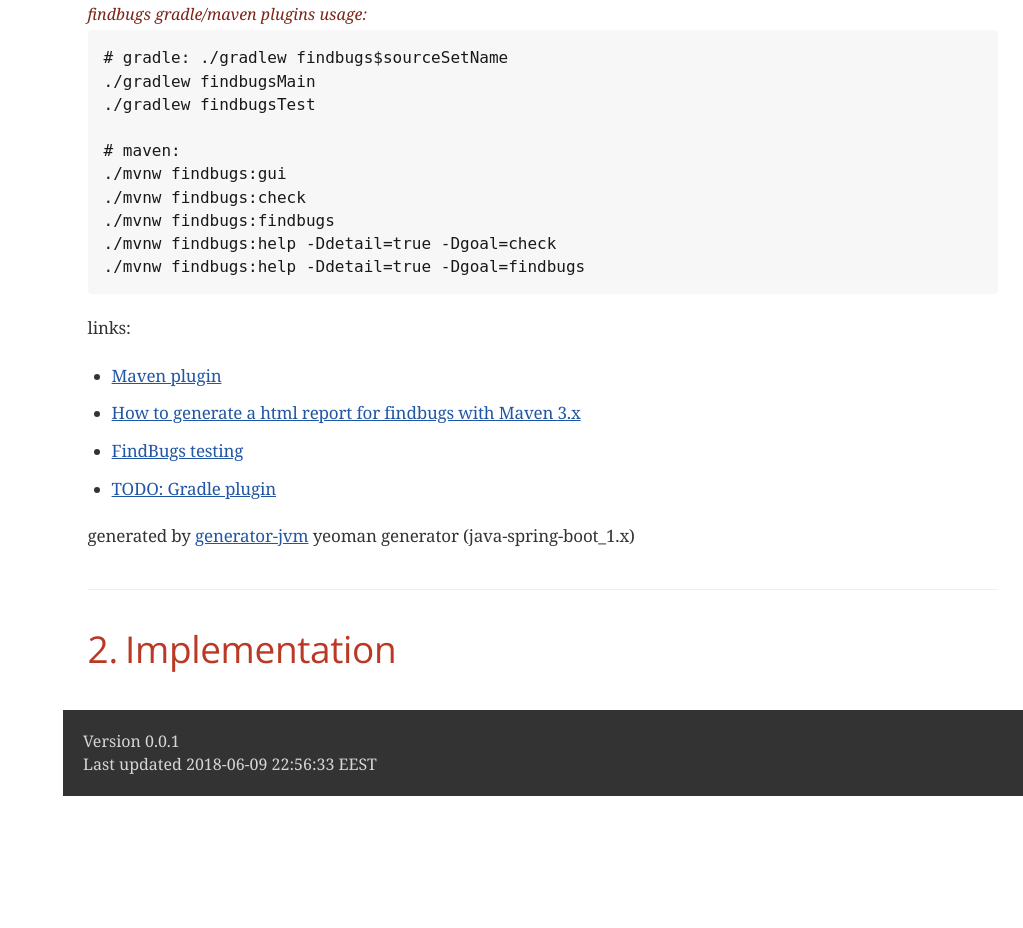
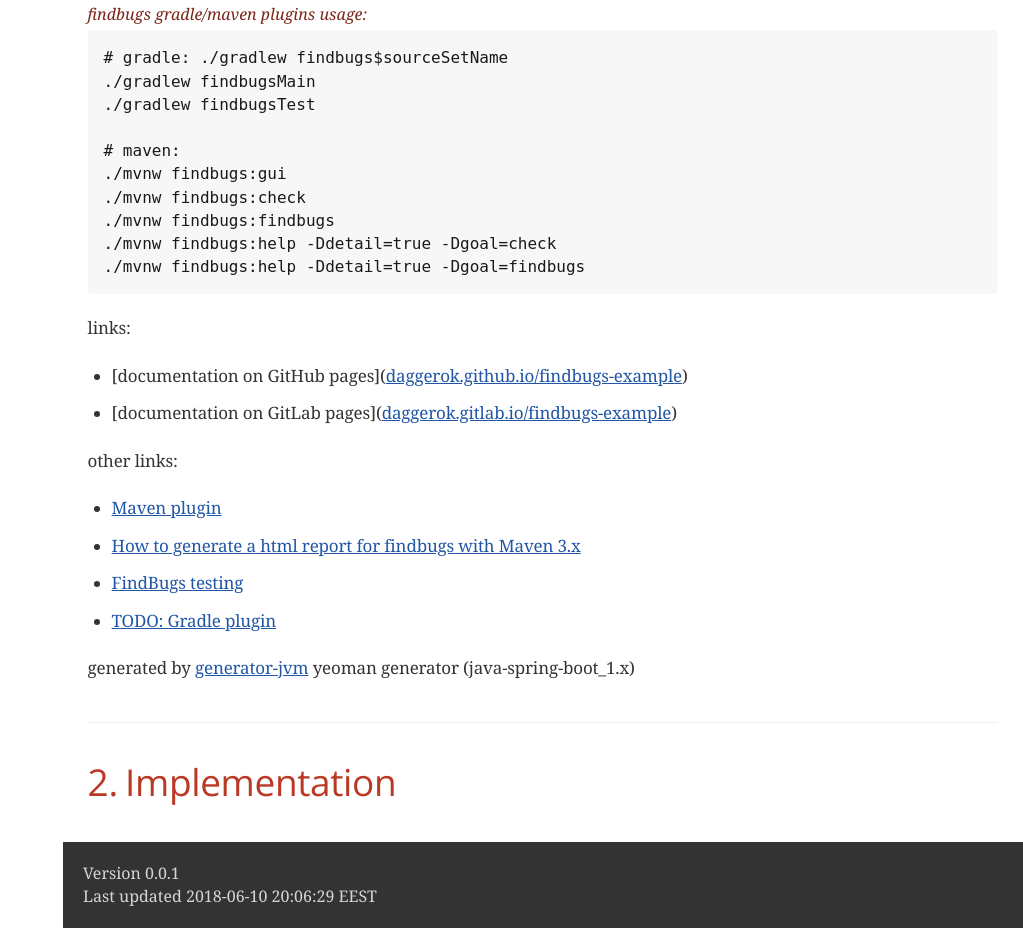
Before and after one commit to daggerok/findbugs-example, a plain HTML site: page 404.html in a window 1280 px wide. Shown: the part 1431-2359 px from the top of the page, without its empty margins (257-1280 px from the left). Before the commit the page ends 2227 px from the top, so only its background shows below. Drawn offline with nearby package versions, Linux system fonts and the light colour scheme; a web font is replaced by a local one.

Commit message:
Publish findbugs-example documentation (com.github.daggerok:docs:0.0.1)

```diff
--- a/404.html
+++ b/404.html
@@ -6,7 +6,7 @@
 <meta name="viewport" content="width=device-width, initial-scale=1.0">
 <meta name="generator" content="Asciidoctor 1.5.5">
 <meta name="author" content="Maksim Kostromin">
-<title>docs (0.0.1)</title>
+<title>findbugs-example (0.0.1)</title>
 <link rel="stylesheet" href="https://fonts.googleapis.com/css?family=Open+Sans:300,300italic,400,400italic,600,600italic%7CNoto+Serif:400,400italic,700,700italic%7CDroid+Sans+Mono:400,700">
 <style>
 /* Asciidoctor default stylesheet | MIT License | http://asciidoctor.org */
@@ -550,12 +550,12 @@
 </head>
 <body class="book toc2 toc-left">
 <div id="header">
-<h1>docs (0.0.1)</h1>
+<h1>findbugs-example (0.0.1)</h1>
 <div class="details">
 <span id="author" class="author">Maksim Kostromin</span><br>
 <span id="email" class="email"><a href="mailto:daggerok@gmail.com">daggerok@gmail.com</a></span><br>
 <span id="revnumber">version 0.0.1,</span>
-<span id="revdate">2018-06-09 22:56:33 EEST</span>
+<span id="revdate">2018-06-10 20:06:29 EEST</span>
 </div>
 <div id="toc" class="toc2">
 <div id="toctitle">Table of Contents</div>
@@ -632,6 +632,19 @@
 <div class="ulist">
 <ul>
 <li>
+<p>[documentation on GitHub pages](<a href="https://daggerok.github.io/findbugs-example" class="bare">daggerok.github.io/findbugs-example</a>)</p>
+</li>
+<li>
+<p>[documentation on GitLab pages](<a href="https://daggerok.gitlab.io/findbugs-example" class="bare">daggerok.gitlab.io/findbugs-example</a>)</p>
+</li>
+</ul>
+</div>
+<div class="paragraph">
+<p>other links:</p>
+</div>
+<div class="ulist">
+<ul>
+<li>
 <p><a href="https://gleclaire.github.io/findbugs-maven-plugin/plugin-info.html">Maven plugin</a></p>
 </li>
 <li>
@@ -660,7 +673,7 @@
 <div id="footer">
 <div id="footer-text">
 Version 0.0.1<br>
-Last updated 2018-06-09 22:56:33 EEST
+Last updated 2018-06-10 20:06:29 EEST
 </div>
 </div>
 </body>
```
Also changed, not shown: index.html (+17 -4 lines), 1 other file.
